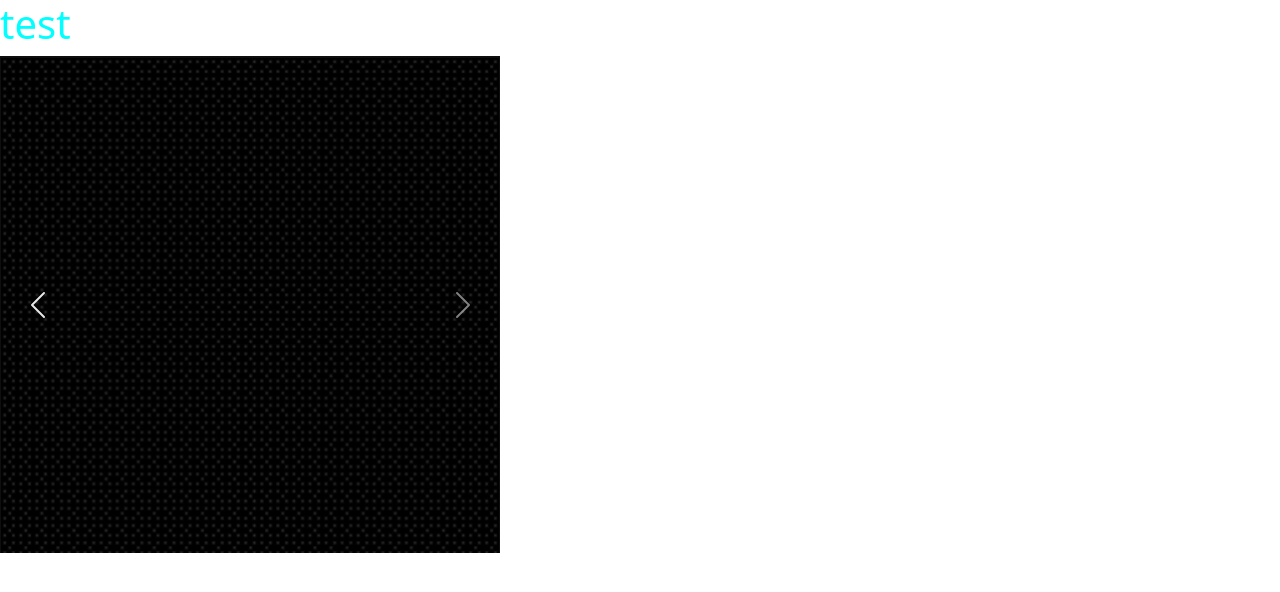
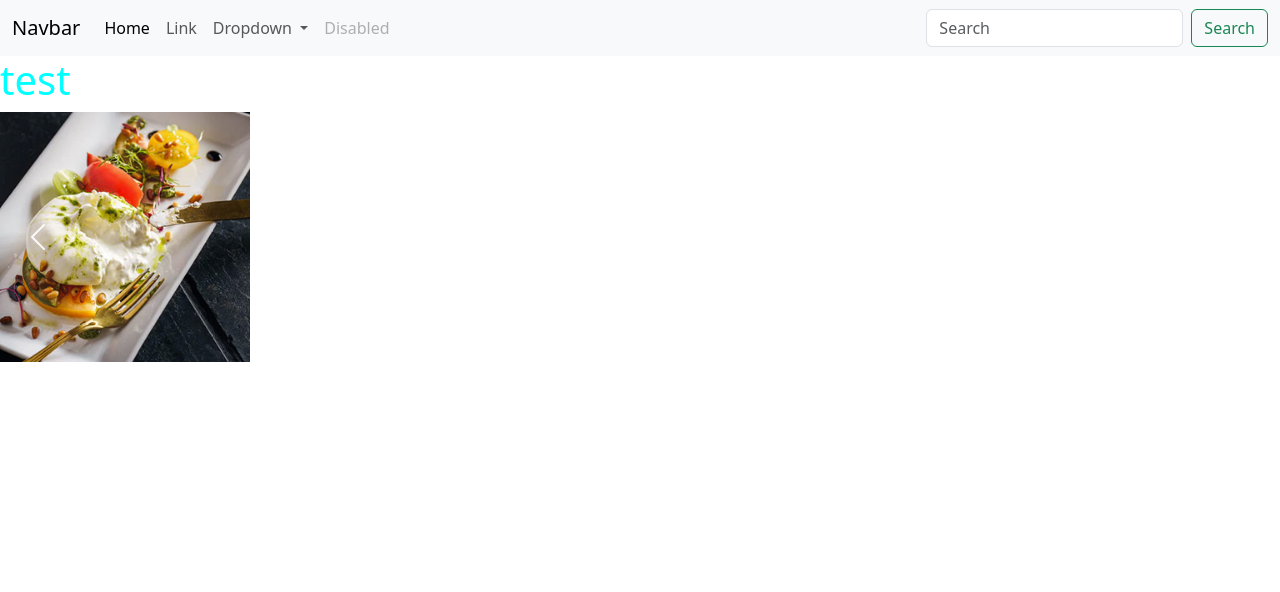
Before and after one commit to hsinyu-CH/css_lessons-master, a plain HTML site: page practice/test.html in a window 1280 px wide. Both pictures are taken after a click on the button "Previous". Drawn offline with nearby package versions, Linux system fonts and the light colour scheme.

Commit message:
Update test.html

```diff
--- a/practice/test.html
+++ b/practice/test.html
@@ -14,23 +14,64 @@
         }
 
         .carousel {
-            width: 500px;
+            max-width: 500px;
         }
     </style>
 </head>
 
 <body>
+    <nav class="navbar navbar-expand-lg bg-body-tertiary">
+        <div class="container-fluid">
+            <a class="navbar-brand" href="#">Navbar</a>
+            <button class="navbar-toggler" type="button" data-bs-toggle="collapse"
+                data-bs-target="#navbarSupportedContent" aria-controls="navbarSupportedContent" aria-expanded="false"
+                aria-label="Toggle navigation">
+                <span class="navbar-toggler-icon"></span>
+            </button>
+            <div class="collapse navbar-collapse" id="navbarSupportedContent">
+                <ul class="navbar-nav me-auto mb-2 mb-lg-0">
+                    <li class="nav-item">
+                        <a class="nav-link active" aria-current="page" href="#">Home</a>
+                    </li>
+                    <li class="nav-item">
+                        <a class="nav-link" href="#">Link</a>
+                    </li>
+                    <li class="nav-item dropdown">
+                        <a class="nav-link dropdown-toggle" href="#" role="button" data-bs-toggle="dropdown"
+                            aria-expanded="false">
+                            Dropdown
+                        </a>
+                        <ul class="dropdown-menu">
+                            <li><a class="dropdown-item" href="#">Action</a></li>
+                            <li><a class="dropdown-item" href="#">Another action</a></li>
+                            <li>
+                                <hr class="dropdown-divider">
+                            </li>
+                            <li><a class="dropdown-item" href="#">Something else here</a></li>
+                        </ul>
+                    </li>
+                    <li class="nav-item">
+                        <a class="nav-link disabled" aria-disabled="true">Disabled</a>
+                    </li>
+                </ul>
+                <form class="d-flex" role="search">
+                    <input class="form-control me-2" type="search" placeholder="Search" aria-label="Search" />
+                    <button class="btn btn-outline-success" type="submit">Search</button>
+                </form>
+            </div>
+        </div>
+    </nav>
     <h1 class="red">test</h1>
     <div id="carouselExample" class="carousel slide">
         <div class="carousel-inner">
             <div class="carousel-item active">
-                <img src="imgs/pattern.png" class="d-block w-100" alt="...">
+                <img src="../practice/flex_layout/imgs/bread.jpg" class="d-block w-50" alt="...">
             </div>
             <div class="carousel-item">
-                <img src="imgs/284792.png" class="d-block w-100" alt="...">
+                <img src="../practice/flex_layout/imgs/dessert.jpg" class="d-block w-50" alt="...">
             </div>
             <div class="carousel-item">
-                <img src="imgs/284792.png" class="d-block w-100" alt="...">
+                <img src="../practice/flex_layout/imgs/mozzarella.jpg" class="d-block w-50" alt="...">
             </div>
         </div>
         <button class="carousel-control-prev" type="button" data-bs-target="#carouselExample" data-bs-slide="prev">
@@ -42,6 +83,9 @@
             <span class="visually-hidden">Next</span>
         </button>
     </div>
+    <script src="https://cdn.jsdelivr.net/npm/bootstrap@5.3.7/dist/js/bootstrap.bundle.min.js"
+        integrity="sha384-ndDqU0Gzau9qJ1lfW4pNLlhNTkCfHzAVBReH9diLvGRem5+R9g2FzA8ZGN954O5Q"
+        crossorigin="anonymous"></script>
 </body>
 
 </html>
```
